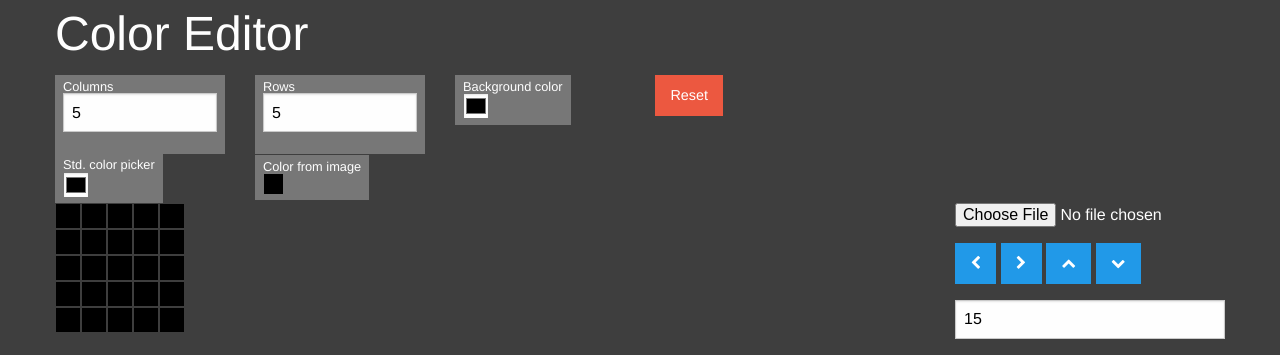
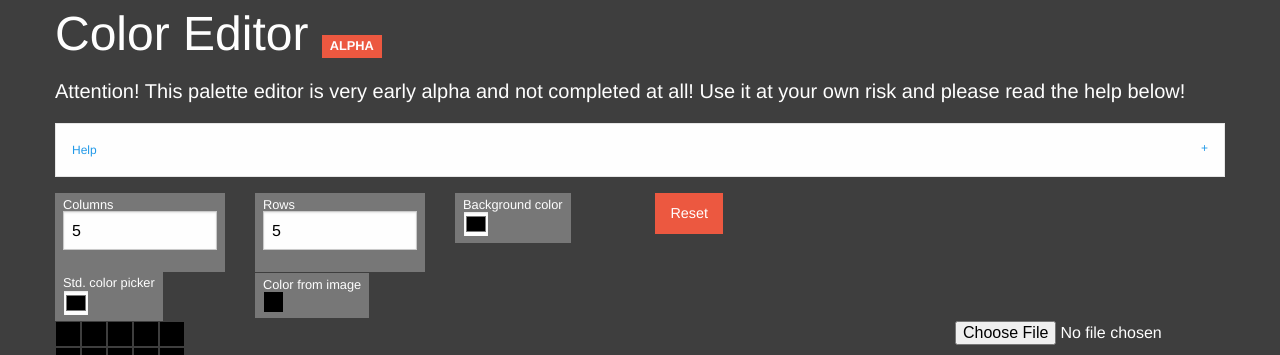
Before and after one commit to Ravetracer/colorpalettes, a PHP site: template views/editor/index.html.twig in a window 1280 px wide. Shown: the top 355 px of the page. Run offline with PHP 8.4, Linux system fonts and the light colour scheme; the template is opened without the code that fills it, so the values that code supplies are empty; some libraries are stand-ins or nearby versions.

Commit message:
Updated color palette editor
- added basic help
- added "alpha" badge

```diff
--- a/css/app.css
+++ b/css/app.css
@@ -3918,3 +3918,6 @@ table * {
 .palgrid {
   background-color: #000;
   padding: 1em; }
+
+.accordion-content {
+  color: black; }
--- a/scss/app.scss
+++ b/scss/app.scss
@@ -96,3 +96,7 @@ table * {
   background-color: $black;
   padding: 1em;
 }
+
+.accordion-content {
+  color: black;
+}
--- a/views/editor/index.html.twig
+++ b/views/editor/index.html.twig
@@ -6,7 +6,34 @@
 
 {% block mainContent %}
     <div class="row column">
-        <h1>Color Editor</h1>
+        <h1>Color Editor <span class="alert label"><strong>ALPHA</strong></span></h1>
+        <p class="lead">Attention! This palette editor is very early alpha and not completed at all! Use it at your own risk and please read the help below!</p>
+        <ul class="accordion" data-accordion data-allow-all-closed="true">
+            <li class="accordion-item" data-accordion-item>
+                <a href="#" class="accordion-title">Help</a>
+                <div class="accordion-content" data-tab-content>
+                    <ul>
+                        <li>define your grid size with the input fields</li>
+                        <li>choose your desired background color with the color picker</li>
+                        <li>use "reset" for deleting all colors</li>
+                        <li>use the "std color picker" to choose a desired color, then drag and drop this to the grid</li>
+                        <li>you can load an image on the right and move it along with the buttons on top; choose the number of moved pixels with the input field below; pick a color in the image and drag and drop it from the specified field on top of the palette grid.</li>
+                        <li>when you're ready, give your palette a name and optionally a comment; click on "save" to store your palette as a .gpl file</li>
+                        <li>the palette is automatically stored in the browsers local storage (html5), so if you close the tab or browser and call the editor again, your palette is still there</li>
+                    </ul>
+                    <br />
+                    <h4>Next:</h4>
+                    <ul>
+                        <li>storing in local storage will be made optional</li>
+                        <li>importing of palettes will be added</li>
+                        <li>exporting to .ase will be added</li>
+                        <li>UI is still made for functional use and will be improved!</li>
+                        <li>a JS color picker will be implemented in the future to support more browsers; currently it's the standard HTML5 input-type-color </li>
+                        <li>have ideas? let me know on Twitter by writing to @ravetracer 😀</li>
+                    </ul>
+                </div>
+            </li>
+        </ul>
     </div>
 
     <form>
```
